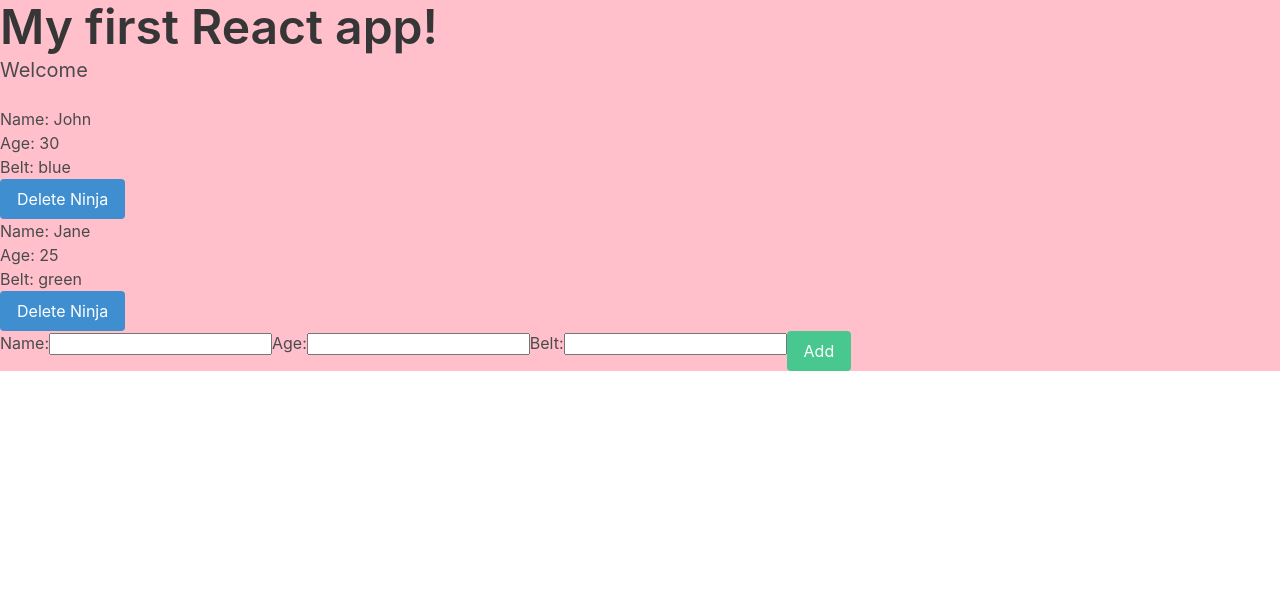
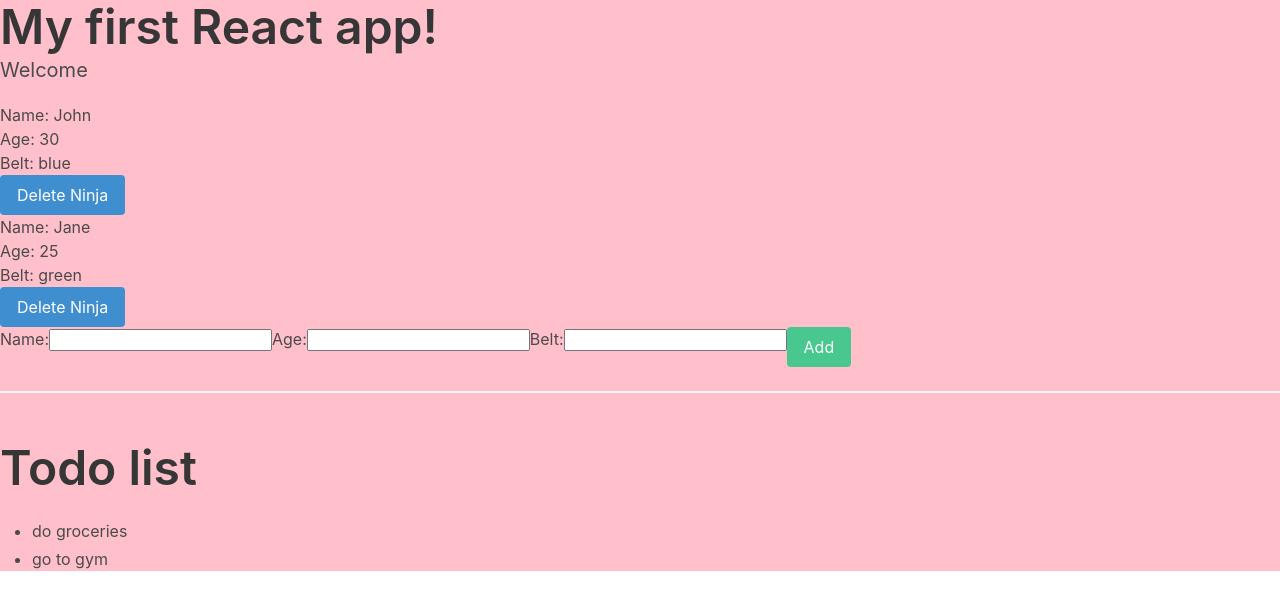
Before and after one commit to vartanbeno/react-tutorial-create-react-app, a React (Create React App) app: page / in a window 1280 px wide. Shown: the top 610 px of the page. Built offline with nearby package versions, Linux system fonts and the light colour scheme.

Commit message:
add todo list section

```diff
--- a/src/App.js
+++ b/src/App.js
@@ -1,6 +1,7 @@
 import React, { Component } from 'react';
 import Ninjas from './Ninjas';
 import AddNinja from './AddNinja';
+import Todos from './Todos';
 
 class App extends Component {
 
@@ -9,6 +10,10 @@ class App extends Component {
       { id: 1, name: 'Vartan', age: 23, belt: 'black' },
       { id: 2, name: 'John', age: 30, belt: 'blue' },
       { id: 3, name: 'Jane', age: 25, belt: 'green' }
+    ],
+    todos: [
+      { id: 1, content: 'do groceries' },
+      { id: 2, content: 'go to gym' }
     ]
   }
 
@@ -40,11 +45,16 @@ class App extends Component {
 
   render() {
     return (
-      <div className="App">
+      <div className="content">
         <h1 className="title is-1">My first React app!</h1>
         <p className="subtitle is-5">Welcome</p>
         <Ninjas ninjas={ this.state.ninjas } deleteNinja={ this.deleteNinja } />
         <AddNinja addNinja={ this.addNinja } />
+
+        <hr/>
+
+        <h1 className="title is-1">Todo list</h1>
+        <Todos todos={ this.state.todos } />
       </div>
     );
   }
--- /dev/null
+++ b/src/Todos.js
@@ -0,0 +1,23 @@
+import React from 'react';
+
+const Todos = (props) => {
+
+    const { todos } = props;
+
+    const listOfTodos = todos.map(todo => {
+        return (
+            <li key={ todo.id }>{ todo.content }</li>
+        )
+    })
+
+    return (
+        <div className="todos-list">
+            <ul>
+                { listOfTodos }
+            </ul>
+        </div>
+    )
+
+}
+
+export default Todos;
```
